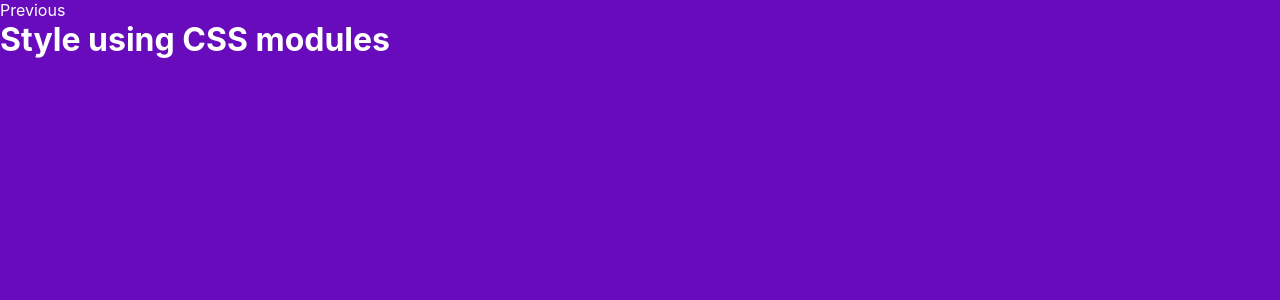
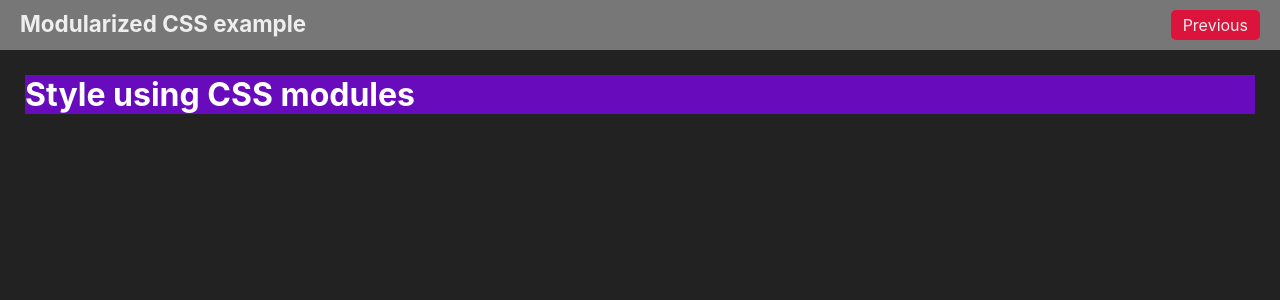
Before and after one commit to AlbertoParente/study-react-nextjs, a Next.js app: page /Stylish in a window 1280 px wide. Shown: the top 300 px of the page. Built offline with nearby package versions, Linux system fonts and the light colour scheme.

Commit message:
creating Layout component

```diff
--- /dev/null
+++ b/src/components/Layout.jsx
@@ -0,0 +1,16 @@
+import Link from "next/link"
+import styles from '../styles/Layout.module.css'
+
+export default function Layout(props) {
+    return (
+        <div className={styles.layout}>
+            <div className={styles.header}>
+                <h1>{props.title ?? 'Example'}</h1>
+                <Link href="/">Previous</Link>
+            </div>
+            <div className={styles.content}>
+                {props.children}
+            </div>
+        </div>
+    )
+}
--- a/src/pages/Stylish.jsx
+++ b/src/pages/Stylish.jsx
@@ -1,13 +1,13 @@
 import stylish from '../styles/Stylish.module.css'
 import Link from 'next/link'
+import Layout from '../components/Layout'
 
 export default function Stylish() {
     return (
-        <div className={stylish.purple}>
-            <Link href="/">
-                Previous
-            </Link>
-            <h1>Style using CSS modules</h1>
-        </div>
+        <Layout title="Modularized CSS example">
+            <div className={stylish.purple}>
+                <h1>Style using CSS modules</h1>
+            </div>
+        </Layout>
     )
 }
--- /dev/null
+++ b/src/styles/Layout.module.css
@@ -0,0 +1,28 @@
+.layout {
+    height: 100%;
+    display: flex;
+    flex-direction: column;
+}
+
+.header {
+    display: flex;
+    justify-content: space-between;
+    padding: 10px 20px;
+    background-color: #777
+}
+
+.header h1 {
+    margin: 0;
+    font-size: 1.4rem;
+}
+
+.header a {
+    background-color: crimson;
+    padding: 5px 12px;
+    border-radius: 5px;
+}
+
+.content {
+    padding: 25px;
+    height: 100%;
+}
--- a/src/styles/Stylish.module.css
+++ b/src/styles/Stylish.module.css
@@ -1,5 +1,4 @@
 .purple {
-    height: 100vh;
     background-color: #670bbd;
     color: #fff;
 }
```
